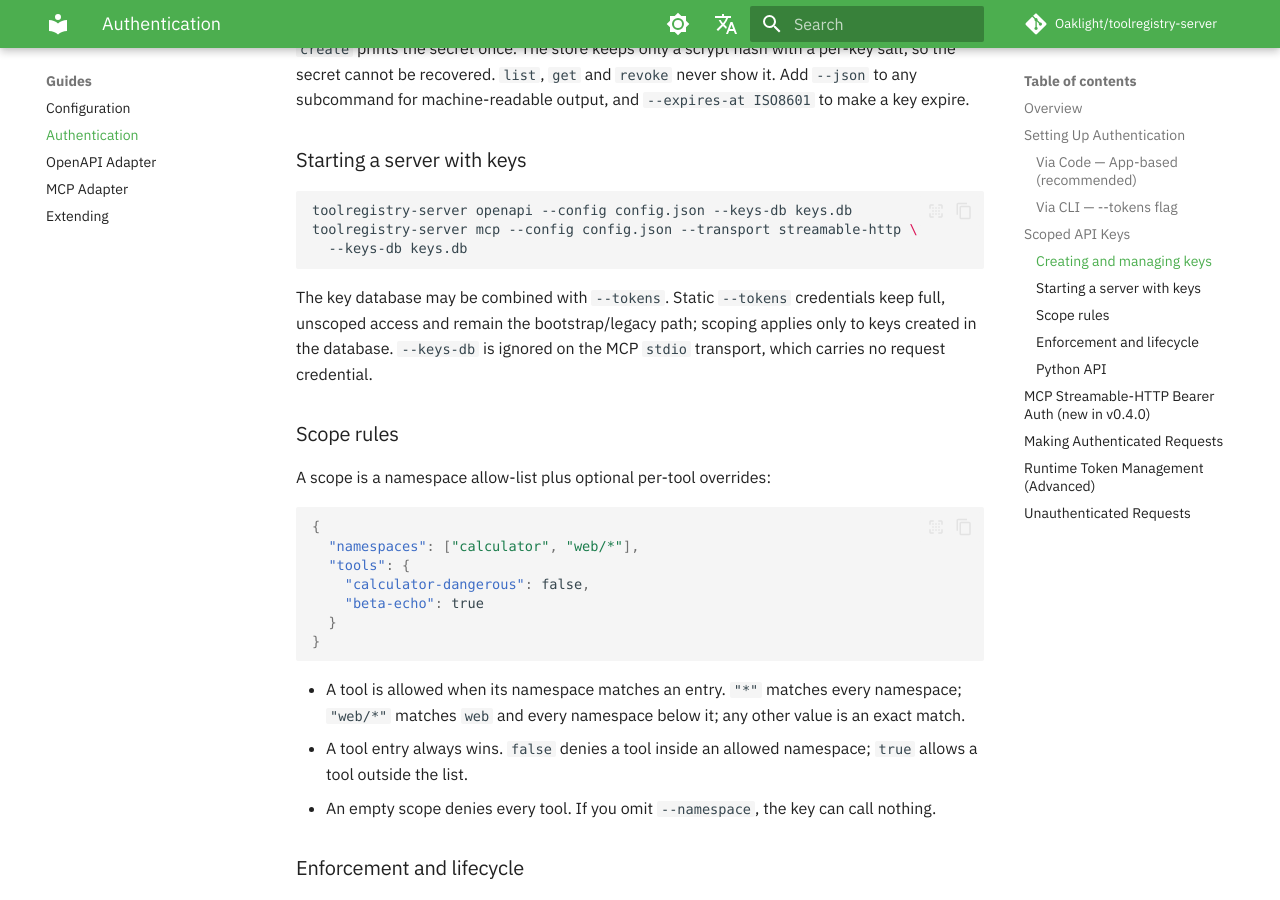
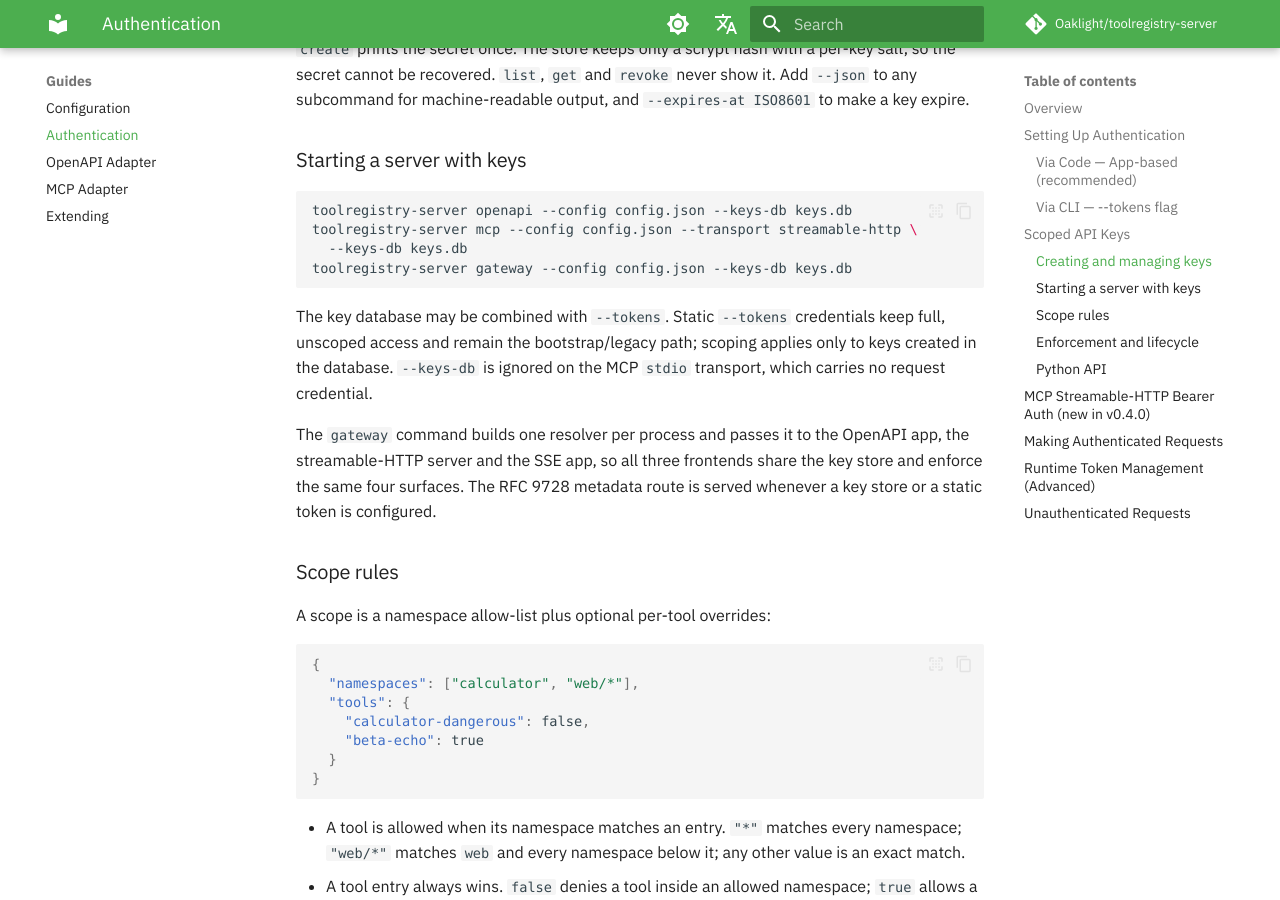
Before and after one commit to Oaklight/toolregistry-server, an MkDocs documentation site: the page built from docs/guides/authentication.md, in a window 1280 px wide and 900 px high, scrolled down 2321 px. Built offline with MkDocs 1.6.1 and Material for MkDocs 9.7.7, drawn with Linux system fonts in a browser that asks for light colours; some web fonts are replaced; comment, search, counter and statistics services are not loaded.

Commit message:
docs(gateway): document scoped keys on the gateway frontends (#200)

````diff
--- a/docs/guides/authentication.md
+++ b/docs/guides/authentication.md
@@ -110,12 +110,19 @@ and `--expires-at ISO8601` to make a key expire.
 toolregistry-server openapi --config config.json --keys-db keys.db
 toolregistry-server mcp --config config.json --transport streamable-http \
   --keys-db keys.db
+toolregistry-server gateway --config config.json --keys-db keys.db
 ```
 
 The key database may be combined with `--tokens`. Static `--tokens`
 credentials keep full, unscoped access and remain the bootstrap/legacy path;
 scoping applies only to keys created in the database. `--keys-db` is ignored
 on the MCP `stdio` transport, which carries no request credential.
+
+The `gateway` command builds one resolver per process and passes it to the
+OpenAPI app, the streamable-HTTP server and the SSE app, so all three
+frontends share the key store and enforce the same four surfaces. The RFC
+9728 metadata route is served whenever a key store or a static token is
+configured.
 
 ### Scope rules
 
````
Also changed, not shown: docs/changelog.md (+1 -0 lines).
